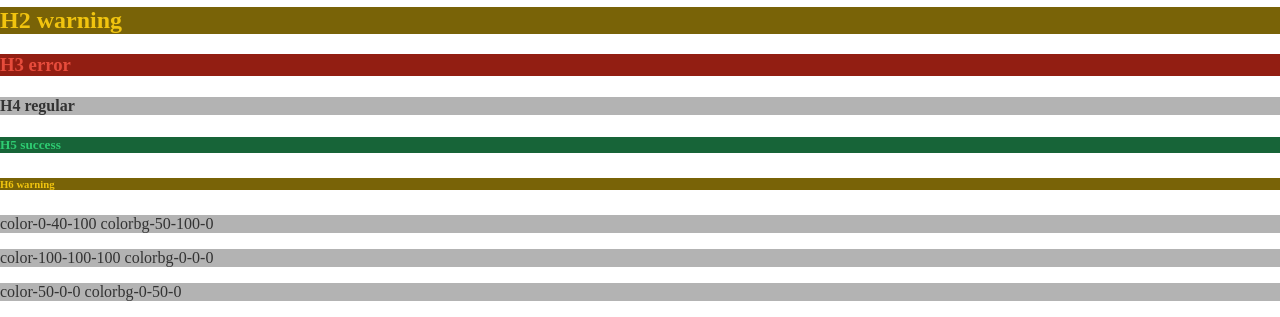
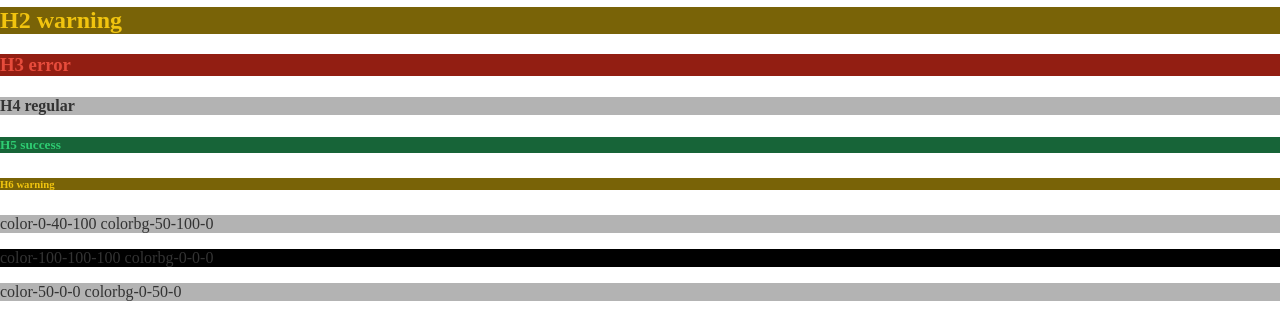
Before and after one commit to MateuCarbonell/p1SASS, a website: page dist/index.html in a window 1280 px wide. Shown: the part 209-526 px from the top of the page. Drawn offline with Linux system fonts and the light colour scheme.

Commit message:
Falta ColPerso

```diff
--- a/src/scss/partials/_global.scss
+++ b/src/scss/partials/_global.scss
@@ -1,40 +1,33 @@
-/*
-Falta:
-Linea 29
-Linea 47
-WEBKIT I MOZ
-*/
 @import "vars";
+
 @mixin prefix($property, $value) {
   -webkit-#{$property}: $value;
   -moz-#{$property}: $value;
   #{$property}: $value;
 }
-body{
+
+body {
   padding: 0;
   margin: 0;
 }
+
 p {
   text-align: justify;
   color: $color-normal;
   background-color: lighten($color-normal, 50%);
 }
 
-h1,
-h2,
-h3,
-h4,
-h5,
-h6 {
+h1, h2, h3, h4, h5, h6 {
   color: $color-normal;
   background-color: lighten($color-normal, 50%);
+}
+
 @for $i from 1 through 6 {
   .h#{$i} {
-            font-size: 2em - 0,2em;
+    font-size: 2em - $i * 0.2em;
   }
 }
 // Preguntar pq no da el tamaño que toca.
-}
 
 .success {
   color: $color-success;
@@ -51,6 +44,30 @@ h6 {
   background-color: darken($color-error, 25%);
 }
 // Falta el color Personalizado (preguntar)
+
+@for $red from 0 through 10 {
+  @for $green from 0 through 10 {
+    @for $blue from 0 through 10 {
+      $valor-rojo: round($red * 10 / 255 * 100);
+      $valor-verde: round($green * 10 / 255 * 100);
+      $valor-azul: round($blue * 10 / 255 * 100);
+
+      $class: "color-#{$valor-rojo}-#{$valor-verde}-#{$valor-azul}";
+      $class-bg: "colorbg-#{$valor-rojo}-#{$valor-verde}-#{$valor-azul}";
+
+      .#{$class} {
+        color: rgb($valor-rojo, $valor-verde, $valor-azul);
+      }
+
+      .#{$class-bg} {
+        background-color: rgb($valor-rojo, $valor-verde, $valor-azul);
+      }
+    }
+  }
+}
+
+
+
 table {
   width: 100%;
   border-collapse: collapse;
@@ -73,40 +90,33 @@ img {
 // https://lenguajecss.com/css/efectos/filtros-css/
 img.grayscale {
   filter: grayscale(100%);
-    @include prefix(transition, all 3s ease-in-out);
-
+  @include prefix(transition, all 2s ease-in-out);
 }
 img.sepia {
   filter: sepia(100%);
-    @include prefix(transition, all 5s ease-in-out);
-
+  @include prefix(transition, all 2s ease-in-out);
 }
 img.blur {
   filter: blur(5px);
-    @include prefix(transition, all 4s ease-in-out);
-
+  @include prefix(transition, all 2s ease-in-out);
 }
 
 img.hue-rotate {
   filter: hue-rotate(150deg);
-    @include prefix(transition, all 6s ease-in-out);
-
+  @include prefix(transition, all 4s ease-in-out);
 }
 
 img.invert {
   filter: invert(0.8);
-    @include prefix(transition, all 8s linear);
-
+  @include prefix(transition, all 4s ease-in-out);
 }
 
 img.brightness {
   filter: brightness(0.5);
-    @include prefix(transition, all 8s ease);
-
+  @include prefix(transition, all 4s ease-in-out);
 }
 
 img.contrast {
   filter: contrast(2);
-    @include prefix(transition, all 9s step-start);
-
+  @include prefix(transition, all 5s step-start);
 }
```
Also changed, not shown: dist/css/main.css. Lines whose indentation alone changed are shown as unchanged.
